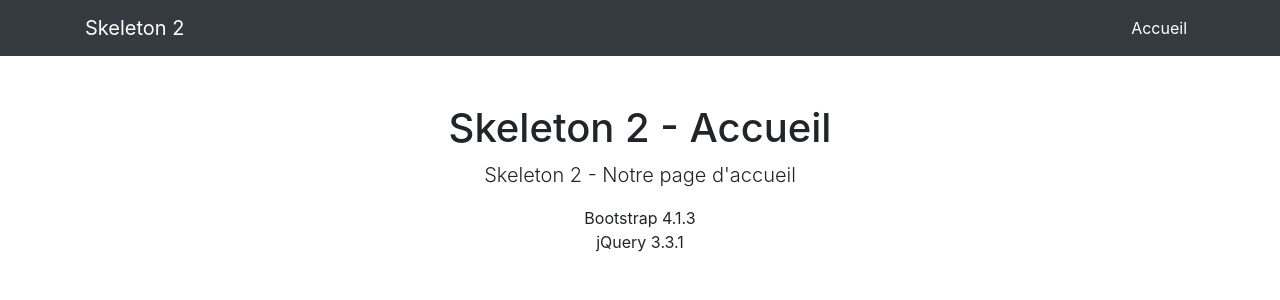
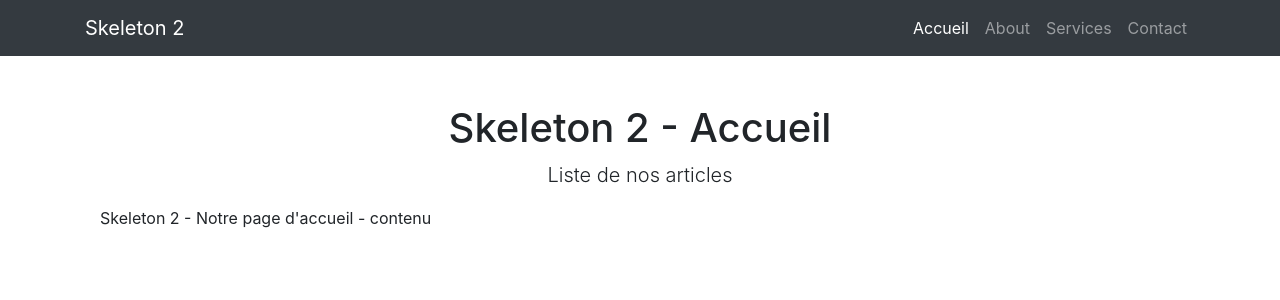
Before and after one commit to mikhawa/skeleton2, a Symfony app: template templates/public/index.html.twig in a window 1280 px wide. Shown: the top 300 px of the page. Run offline with Twig, Linux system fonts and the light colour scheme; the template is opened without the code that fills it, so the values that code supplies are empty; some libraries are stand-ins or nearby versions.

Commit message:
menu in template

```diff
--- a/templates/my_template.html.twig
+++ b/templates/my_template.html.twig
@@ -11,28 +11,19 @@
 <!-- Navigation -->
     <nav class="navbar navbar-expand-lg navbar-dark bg-dark static-top">
       <div class="container">
-        <a class="navbar-brand" href="#">{% block titre %}Skeleton 2{% endblock %}</a>
+        <a class="navbar-brand" href="{{ path("accueil")}}">{% block titre %}Skeleton 2{% endblock %}</a>
         <button class="navbar-toggler" type="button" data-toggle="collapse" data-target="#navbarResponsive" aria-controls="navbarResponsive" aria-expanded="false" aria-label="Toggle navigation">
           <span class="navbar-toggler-icon"></span>
         </button>
         <div class="collapse navbar-collapse" id="navbarResponsive">
           <ul class="navbar-nav ml-auto">
             <li class="nav-item active">
-              <a class="nav-link" href="#">Accueil
+              <a class="nav-link" href="{{ path("accueil")}}">Accueil
                 <span class="sr-only">(current)</span>
               </a>
             </li>
-            <!--
-            <li class="nav-item">
-              <a class="nav-link" href="#">About</a>
-            </li>
-            <li class="nav-item">
-              <a class="nav-link" href="#">Services</a>
-            </li>
-            <li class="nav-item">
-              <a class="nav-link" href="#">Contact</a>
-            </li>
-            -->
+            <!-- menu -->
+            {% block menu %}{% endblock %}
           </ul>
         </div>
       </div>
@@ -42,12 +33,11 @@
     <div class="container">
       <div class="row">
         <div class="col-lg-12 text-center">
-          <h1 class="mt-5">{% block stitre %}Skeleton 2 - Accueil{% endblock %}</h1>
+          <h1 class="mt-5">{% block stitre %}Skeleton 2{% endblock %}</h1>
           <p class="lead">{% block sstitre %}Skeleton 2 - Notre page d'accueil{% endblock %}</p>
-          <ul class="list-unstyled">
-            <li>Bootstrap 4.1.3</li>
-            <li>jQuery 3.3.1</li>
-          </ul>
+          <div class="col-lg-12 text-left">
+            {% block contenu %}Skeleton 2 - Notre page d'accueil - contenu{% endblock %}
+          </div>
         </div>
       </div>
     </div>
--- a/templates/public/index.html.twig
+++ b/templates/public/index.html.twig
@@ -1,3 +1,14 @@
 {% extends 'my_template.html.twig' %}
 
-{% block title %}Hello {{ controller_name }}!{% endblock %}
+{% block title %}Skeleton2 - Accueil {% endblock %}
+{% block menu %}<li class="nav-item">
+              <a class="nav-link" href="#">About</a>
+            </li>
+            <li class="nav-item">
+              <a class="nav-link" href="#">Services</a>
+            </li>
+            <li class="nav-item">
+              <a class="nav-link" href="#">Contact</a>
+            </li>{% endblock %}
+{% block stitre %}{{ parent() }} - Accueil{% endblock %}
+{% block sstitre %}Liste de nos articles{% endblock %}
```
